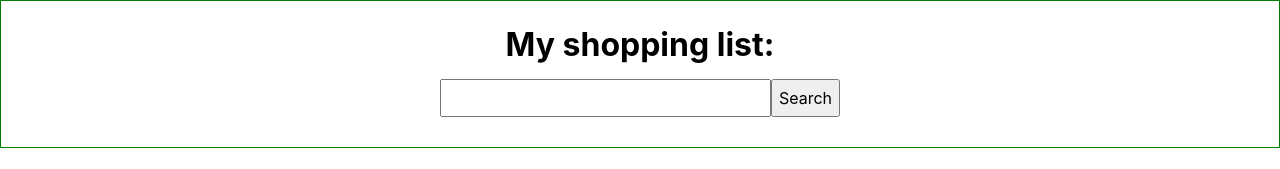
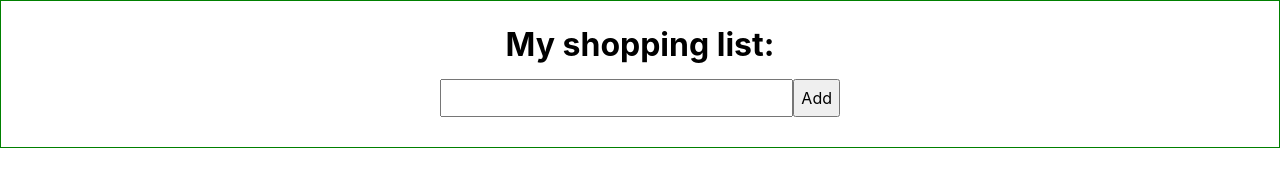
Before and after one commit to sprajams/grocery-list, a React (Create React App) app: page / in a window 1280 px wide. Shown: the top 169 px of the page. Built offline with nearby package versions, Linux system fonts and the light colour scheme.

Commit message:
adding items to shopping list not in suggestions

```diff
--- a/src/components/Form/index.jsx
+++ b/src/components/Form/index.jsx
@@ -21,6 +21,13 @@ function Form({ setList }) {
     }
   }, [ingredient]);
 
+  //allows user to add ingredients to their shopping list not found in suggestions, clear out input
+  const addItem = (e) => {
+    e.preventDefault();
+    setList((oldArray) => [...oldArray, ingredient]);
+    setIngredient("");
+  };
+
   return (
     <div className={styles.out}>
       <h1>My shopping list:</h1>
@@ -33,7 +40,7 @@ function Form({ setList }) {
           onChange={handleChange}
           className={styles.input}
         ></input>
-        <button>Search</button>
+        <button onClick={addItem}>Add</button>
       </form>
 
       <ul className={styles.suggestionList}>
```
